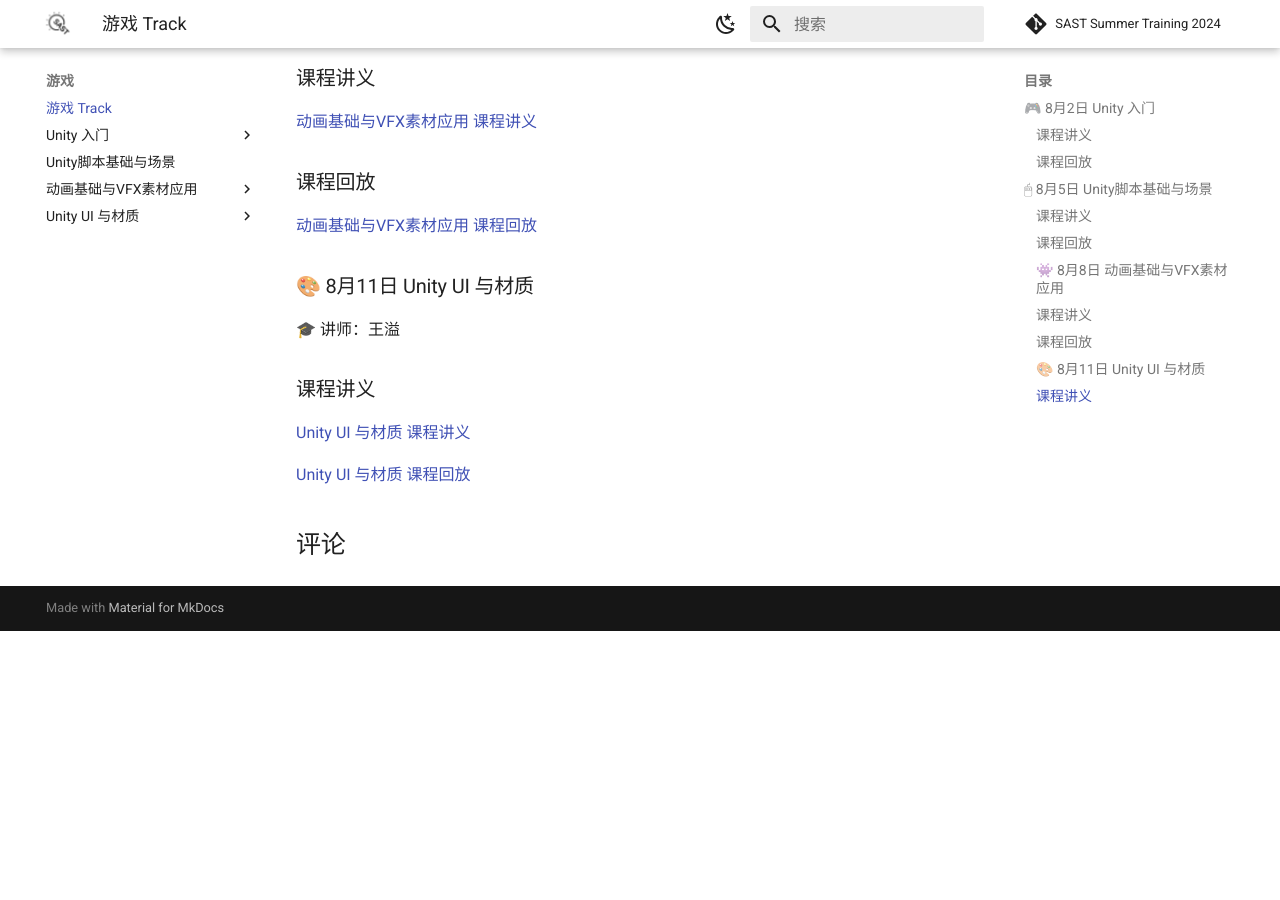
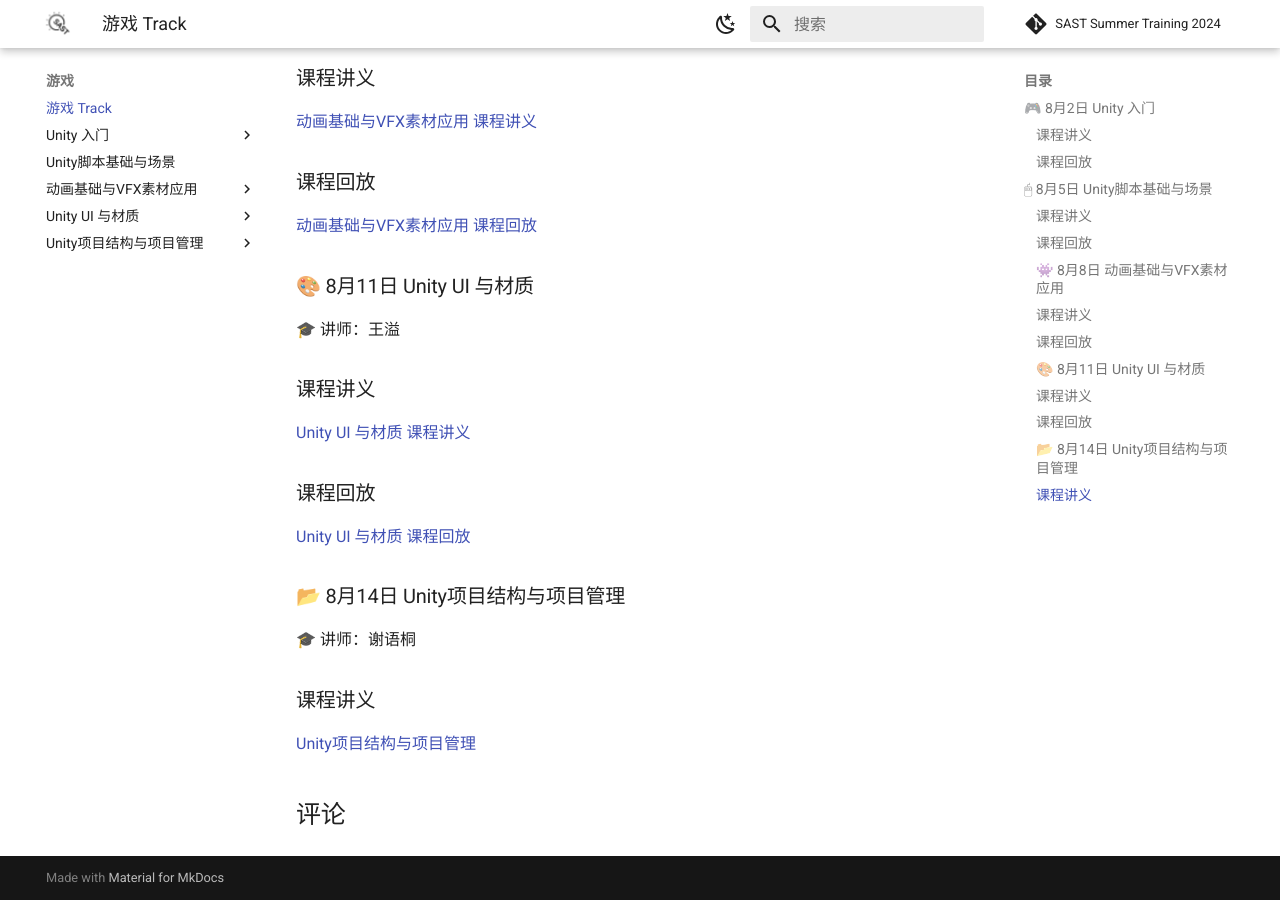
Before and after one commit to sast-summer-training-2024/sast-summer-training-2024.github.io, an MkDocs documentation site: the page built from docs/unity/index_unity.md, in a window 1280 px wide and 900 px high, scrolled down 1788 px. Built offline with MkDocs 1.6.1 and Material for MkDocs 9.7.7, drawn with Linux system fonts in a browser that asks for light colours; comment, search, counter and statistics services are not loaded; before the commit the page ends 2419 px from its top, so only the background shows below that.

Commit message:
feat: add unity5

```diff
--- a/docs/unity/index_unity.md
+++ b/docs/unity/index_unity.md
@@ -61,4 +61,14 @@
 
 [Unity UI 与材质 课程讲义](unity4.pdf)
 
+### 课程回放
+
 [Unity UI 与材质 课程回放](https://www.bilibili.com/video/BV1a3YZe4Et7/?share_source=copy_web&vd_source=5f41358f46c6dc60e03c3ff6ca5a8520)
+
+### 📂 8月14日 Unity项目结构与项目管理
+
+🎓 讲师：谢语桐
+
+### 课程讲义
+
+[Unity项目结构与项目管理](unity5.pdf)
--- a/mkdocs.yml
+++ b/mkdocs.yml
@@ -163,6 +163,8 @@ nav:
       - 讲义: unity/unity3/unity3.pptx
     - Unity UI 与材质:
       - 讲义: unity/unity4.pdf
+    - Unity项目结构与项目管理:
+      - 讲义: unity/unity5.pdf
   - AI:
     - ai/index_ai.md
     - 神经网络:
```
Also changed, not shown: 1 other file.
